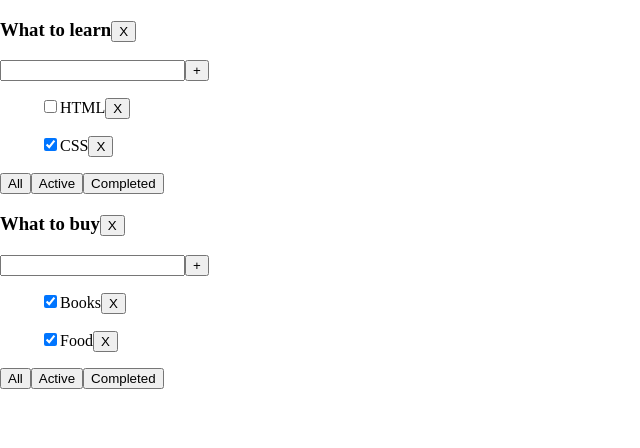
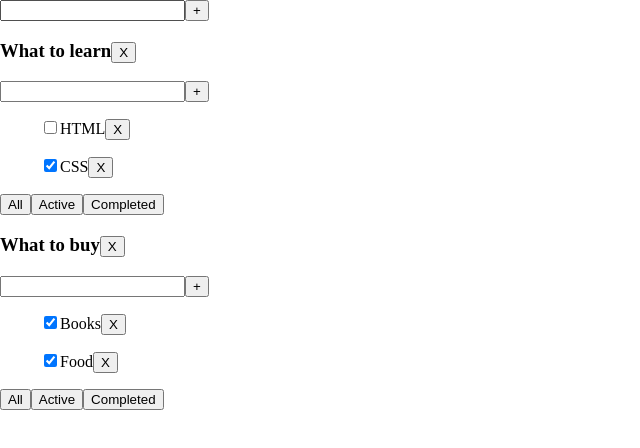
Before and after one commit to DmitryShastel/Native_JS_2.0_old, a React (Create React App) app in the folder Folder_1/native_js_2.0/: page / in a window 1280 px wide. Shown: the top 448 px of the page, without its empty margins (0-640 px from the left). Built offline with nearby package versions, Linux system fonts and the light colour scheme.

Commit message:
ToDoListTuesday: addTodolist is created

```diff
--- a/Folder_1/native_js_2.0/src/Native_JS_2.0/Native_JS_Tuesday/ToDoList_Tuesday/App_Root_Tuesday.tsx
+++ b/Folder_1/native_js_2.0/src/Native_JS_2.0/Native_JS_Tuesday/ToDoList_Tuesday/App_Root_Tuesday.tsx
@@ -1,6 +1,7 @@
 import React, {useState} from 'react';
 import {TodoListTuesday} from "./TodoList_Tuesday";
 import {v1} from "uuid";
+import {AddItemFormTuesday} from "./AddItemForm_Tuesday";
 
 export type  TaskType = {
     id: string
@@ -52,7 +53,7 @@ export const AppRootTuesday = () => {
         tasks[todolistId] = todolistTasks.filter(t => t.id != taskId)
         setTasks({...tasks})
     }
-    const changeTaskTitle = (taskId: string, newTitle: string) =>  {
+    const changeTaskTitle = (taskId: string, newTitle: string) => {
         // setTasks((changedTitle) => changedTitle.map((task) =>
         //         task.id === taskId ? {...task, title: newTitle} : task
         //     )
@@ -78,10 +79,17 @@ export const AppRootTuesday = () => {
         delete tasks[todolistId]
         setTasks({...tasks})
     }
+    const addTodolist = (todolistTitle: string) => {
+        let todolistId = v1()
+        let newTodolist = {id: todolistId, title: todolistTitle, filter: 'All'}
+        setTodolists([...todolists, newTodolist])
+        setTasks({...tasks, [todolistId]: []})
+    }
 
 
     return (
         <div>
+            <AddItemFormTuesday callBack={addTodolist}/>
             {
                 todolists.map((todolist => {
 
--- a/Folder_1/native_js_2.0/src/Native_JS_2.0/Native_JS_Tuesday/ToDoList_Tuesday/TodoList_Tuesday.tsx
+++ b/Folder_1/native_js_2.0/src/Native_JS_2.0/Native_JS_Tuesday/ToDoList_Tuesday/TodoList_Tuesday.tsx
@@ -59,13 +59,11 @@ export const TodoListTuesday = (props: ToDoListType) => {
 
     return (
         <div>
-
             <h3>{props.title}
                 <button onClick={removeTodolistHandler}>X</button>
             </h3>
 
             <AddItemFormTuesday callBack={addTaskHandler}/>
-
 
             {
                 props.tasks.map((task) => {
```
Lines whose indentation alone changed are shown as unchanged.
